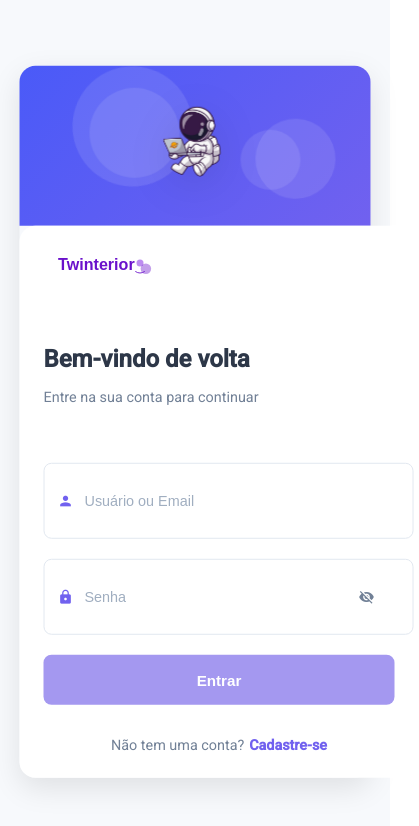
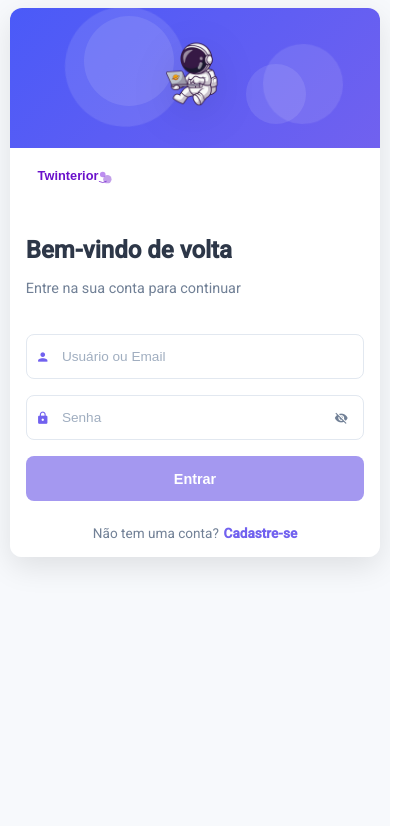
Before and after one commit to galvessantos/projeto-blog-aceleramaker-frontend1, an Angular app: page /#/login in a window 390 px wide. Shown: the top 826 px of the page, 419 px wide, since content can reach past the window. Built offline with nearby package versions, Linux system fonts and the light colour scheme.

Commit message:
feat(auth): improve login layout and responsivenes

```diff
--- a/src/app/features/auth/components/login/login.component.scss
+++ b/src/app/features/auth/components/login/login.component.scss
@@ -1,13 +1,20 @@
+*,
+*::before,
+*::after {
+  box-sizing: border-box;
+}
+
 :host {
   display: block;
   height: 100vh;
   width: 100%;
+  overflow-x: hidden;
 }
 
 .auth-container {
   display: flex;
   height: 100vh;
-  width: 100vw;
+  width: 100%;
   background-color: #f7f9fc;
   overflow: hidden;
 }
@@ -58,11 +65,6 @@
   }
 }
 
-.login-form-container {
-  width: 100%;
-  max-width: 400px;
-}
-
 .auth-header {
   margin-bottom: 2.5rem;
 
@@ -82,14 +84,6 @@
 
 .form-group {
   margin-bottom: 1.25rem;
-
-  label {
-    display: block;
-    margin-bottom: 0.5rem;
-    font-size: 0.875rem;
-    color: #4a5568;
-    font-weight: 500;
-  }
 }
 
 .input-container {
@@ -131,7 +125,7 @@
 }
 
 .auth-input {
-  width: 90%;
+  width: 100%;
   padding: 0.75rem 0.75rem 0.75rem 2.5rem;
   border: 1px solid #e2e8f0;
   border-radius: 8px;
@@ -140,6 +134,7 @@
   outline: none;
   transition: all 0.3s;
   height: 50px;
+  box-sizing: border-box;
 
   &:focus {
     border-color: #7161ef;
@@ -148,39 +143,6 @@
 
   &::placeholder {
     color: #a0aec0;
-  }
-}
-
-.auth-options {
-  display: flex;
-  justify-content: space-between;
-  align-items: center;
-  margin: 1rem 0 1.5rem;
-
-  .remember-me {
-    display: flex;
-    align-items: center;
-
-    input[type="checkbox"] {
-      margin-right: 0.5rem;
-      accent-color: #7161ef;
-    }
-
-    label {
-      font-size: 0.875rem;
-      color: #718096;
-    }
-  }
-
-  .forgot-password {
-    font-size: 0.875rem;
-    color: #7161ef;
-    text-decoration: none;
-    font-weight: 500;
-
-    &:hover {
-      text-decoration: underline;
-    }
   }
 }
 
@@ -319,8 +281,8 @@
 
 @media (max-width: 1200px) {
   .auth-content {
-    max-width: 90%;
-    max-height: 90%;
+    max-width: 95%;
+    max-height: 95%;
   }
 }
 
@@ -329,6 +291,12 @@
     flex-direction: column;
     height: auto;
     max-height: none;
+    position: relative;
+    transform: none;
+    top: auto;
+    left: auto;
+    margin: 1rem auto;
+    width: 95%;
   }
 
   .form-side,
@@ -339,43 +307,131 @@
 
   .form-side {
     order: 2;
-    padding: 2rem;
+    padding: 1.5rem;
   }
 
   .image-side {
     order: 1;
-    height: 200px;
+    height: 180px;
     border-radius: 16px 16px 0 0;
   }
 
   .auth-image {
-    max-width: 140px;
+    max-width: 120px;
   }
 
-  .login-form-container {
-    width: 100%;
-    max-width: 100%;
+  .auth-container {
+    align-items: flex-start;
+    overflow-y: auto;
+    height: auto;
+    min-height: 100vh;
   }
 }
 
 @media (max-width: 576px) {
-  .form-side {
-    padding: 1.5rem;
+  .auth-content {
+    margin: 0.5rem auto;
+    width: 98%;
+    border-radius: 12px;
   }
 
-  .auth-header h1 {
-    font-size: 1.5rem;
+  .form-side {
+    padding: 1rem;
+    border-radius: 0 0 12px 12px;
   }
 
-  .auth-header p {
+  .image-side {
+    height: 140px;
+    border-radius: 12px 12px 0 0;
+  }
+
+  .auth-image {
+    max-width: 90px;
+  }
+
+  .logo {
+    margin-bottom: 1.5rem;
+
+    img {
+      height: 28px;
+    }
+  }
+
+  .auth-header {
+    margin-bottom: 1.25rem;
+
+    h1 {
+      font-size: 1.5rem;
+      margin-bottom: 0.5rem;
+    }
+
+    p {
+      font-size: 0.9rem;
+    }
+  }
+
+  .form-group {
+    margin-bottom: 1rem;
+  }
+
+  .auth-input {
+    height: 45px;
+    font-size: 0.85rem;
+    padding: 0.5rem 0.5rem 0.5rem 2.2rem;
+  }
+
+  .input-icon {
+    left: 10px;
+
+    i {
+      font-size: 14px;
+    }
+  }
+
+  .toggle-password {
+    right: 10px;
+
+    i {
+      font-size: 14px;
+    }
+  }
+
+  .auth-button {
+    height: 45px;
     font-size: 0.9rem;
   }
 
+  .auth-footer {
+    margin-top: 1.5rem;
+
+    span, .auth-link {
+      font-size: 0.85rem;
+    }
+  }
+}
+
+@media (max-height: 600px) and (max-width: 992px) {
+  .auth-content {
+    margin: 0.5rem auto;
+  }
+
   .image-side {
-    height: 160px;
+    height: 120px;
   }
 
   .auth-image {
-    max-width: 100px;
+    max-width: 70px;
+  }
+
+  .logo {
+    margin-bottom: 1rem;
+  }
+
+  .auth-header {
+    margin-bottom: 1rem;
+  }
+
+  .form-group {
+    margin-bottom: 0.75rem;
   }
 }
--- a/src/app/features/auth/components/register/register.component.scss
+++ b/src/app/features/auth/components/register/register.component.scss
@@ -1,7 +1,14 @@
+*,
+*::before,
+*::after {
+  box-sizing: border-box;
+}
+
 :host {
   display: block;
   height: 100vh;
   width: 100%;
+  overflow-x: hidden;
 }
 
 .auth-container {
@@ -51,45 +58,33 @@
 
 .logo {
   margin-bottom: 2.5rem;
+}
 
-  svg, img {
+.logo svg,
+.logo img {
   height: 35px;
   width: auto;
-  }
-}
-
-.login-form-container {
-  width: 100%;
-  max-width: 400px;
 }
 
 .auth-header {
   margin-bottom: 2.5rem;
+}
 
-  h1 {
+.auth-header h1 {
   font-size: 2rem;
   font-weight: 700;
   color: #2d3748;
   margin-bottom: 0.75rem;
 }
 
-  p {
+.auth-header p {
   font-size: 1rem;
   color: #718096;
   line-height: 1.5;
 }
-}
 
 .form-group {
   margin-bottom: 1.25rem;
-
-  label {
-    display: block;
-    margin-bottom: 0.5rem;
-    font-size: 0.875rem;
-    color: #4a5568;
-    font-weight: 500;
-  }
 }
 
 .input-container {
@@ -106,10 +101,10 @@
   display: flex;
   align-items: center;
   justify-content: center;
+}
 
-  i {
+.input-icon i {
   font-size: 16px;
-  }
 }
 
 .toggle-password {
@@ -124,14 +119,14 @@
   display: flex;
   align-items: center;
   justify-content: center;
+}
 
-  i {
+.toggle-password i {
   font-size: 16px;
-  }
 }
 
 .auth-input {
-  width: 90%;
+  width: 100%;
   padding: 0.75rem 0.75rem 0.75rem 2.5rem;
   border: 1px solid #e2e8f0;
   border-radius: 8px;
@@ -140,48 +135,16 @@
   outline: none;
   transition: all 0.3s;
   height: 50px;
+  box-sizing: border-box;
+}
 
-  &:focus {
+.auth-input:focus {
   border-color: #7161ef;
   box-shadow: 0 0 0 3px rgba(113, 97, 239, 0.15);
 }
 
-  &::placeholder {
+.auth-input::placeholder {
   color: #a0aec0;
-  }
-}
-
-.auth-options {
-  display: flex;
-  justify-content: space-between;
-  align-items: center;
-  margin: 1rem 0 1.5rem;
-
-  .remember-me {
-    display: flex;
-    align-items: center;
-
-    input[type="checkbox"] {
-      margin-right: 0.5rem;
-      accent-color: #7161ef;
-    }
-
-    label {
-      font-size: 0.875rem;
-      color: #718096;
-    }
-  }
-
-  .forgot-password {
-    font-size: 0.875rem;
-    color: #7161ef;
-    text-decoration: none;
-    font-weight: 500;
-
-    &:hover {
-      text-decoration: underline;
-    }
-  }
 }
 
 .auth-actions {
@@ -200,16 +163,16 @@
   cursor: pointer;
   transition: all 0.3s;
   height: 50px;
+}
 
-  &:hover:not([disabled]) {
+.auth-button:hover:not([disabled]) {
   background-color: #5d4ce6;
   box-shadow: 0 4px 12px rgba(113, 97, 239, 0.25);
 }
 
-  &:disabled {
+.auth-button:disabled {
   background-color: #a498f0;
   cursor: not-allowed;
-  }
 }
 
 .spinner {
@@ -232,23 +195,23 @@
   display: flex;
   justify-content: center;
   margin-top: 2rem;
+}
 
-  span {
+.auth-footer span {
   color: #718096;
   margin-right: 0.3rem;
   font-size: 0.9rem;
 }
 
-  .auth-link {
+.auth-footer .auth-link {
   color: #7161ef;
   text-decoration: none;
   font-weight: 600;
   font-size: 0.9rem;
+}
 
-    &:hover {
+.auth-footer .auth-link:hover {
   text-decoration: underline;
-    }
-  }
 }
 
 .auth-image {
@@ -319,8 +282,8 @@
 
 @media (max-width: 1200px) {
   .auth-content {
-    max-width: 90%;
-    max-height: 90%;
+    max-width: 95%;
+    max-height: 95%;
   }
 }
 
@@ -329,53 +292,136 @@
     flex-direction: column;
     height: auto;
     max-height: none;
+    position: relative;
+    transform: none;
+    top: 0;
+    left: 0;
+    margin: 1rem auto;
+    width: 95%;
   }
-
   .form-side,
   .image-side {
     width: 100%;
     border-radius: 16px;
   }
-
   .form-side {
     order: 2;
-    padding: 2rem;
+    padding: 1.5rem;
   }
-
   .image-side {
     order: 1;
-    height: 200px;
+    height: 180px;
     border-radius: 16px 16px 0 0;
   }
-
+  .auth-container {
+    align-items: flex-start;
+    overflow-y: auto;
+    height: auto;
+    min-height: 100vh;
+    padding: 1rem 0;
+  }
   .auth-image {
-    max-width: 140px;
-  }
-
-  .login-form-container {
-    width: 100%;
-    max-width: 100%;
+    max-width: 120px;
   }
 }
 
 @media (max-width: 576px) {
+  .auth-content {
+    margin: 0.5rem auto;
+    width: 98%;
+    border-radius: 12px;
+  }
   .form-side {
-    padding: 1.5rem;
+    padding: 1rem;
+    border-radius: 0 0 12px 12px;
   }
-
+  .image-side {
+    height: 140px;
+    border-radius: 12px 12px 0 0;
+  }
+  .auth-image {
+    max-width: 90px;
+  }
+  .logo {
+    margin-bottom: 1.5rem;
+  }
+  .logo img {
+    height: 28px;
+  }
+  .auth-header {
+    margin-bottom: 1.25rem;
+  }
   .auth-header h1 {
     font-size: 1.5rem;
+    margin-bottom: 0.5rem;
   }
-
   .auth-header p {
     font-size: 0.9rem;
   }
-
-  .image-side {
-    height: 160px;
+  .form-group {
+    margin-bottom: 0.75rem;
+  }
+  .auth-input {
+    height: 45px;
+    font-size: 0.85rem;
+    padding: 0.5rem 0.5rem 0.5rem 2.2rem;
+  }
+  .input-icon {
+    left: 10px;
+  }
+  .input-icon i {
+    font-size: 14px;
+  }
+  .toggle-password {
+    right: 10px;
+  }
+  .toggle-password i {
+    font-size: 14px;
+  }
+  .auth-button {
+    height: 45px;
+    font-size: 0.9rem;
+  }
+  .auth-footer {
+    margin-top: 1.5rem;
+  }
+  .auth-footer span,
+  .auth-footer .auth-link {
+    font-size: 0.85rem;
+  }
 }
 
+@media (max-height: 700px) and (max-width: 992px) {
+  .auth-content {
+    margin: 0.5rem auto;
+  }
+  .image-side {
+    height: 120px;
+  }
   .auth-image {
-    max-width: 100px;
+    max-width: 70px;
+  }
+  .logo {
+    margin-bottom: 0.75rem;
+  }
+  .auth-header {
+    margin-bottom: 0.75rem;
+  }
+  .auth-header h1 {
+    font-size: 1.4rem;
+  }
+  .auth-header p {
+    font-size: 0.85rem;
+  }
+  .form-group {
+    margin-bottom: 0.6rem;
+  }
+  .auth-input {
+    height: 40px;
+    padding-top: 0.4rem;
+    padding-bottom: 0.4rem;
+  }
+  .auth-footer {
+    margin-top: 1rem;
   }
 }
```
Lines whose indentation alone changed are shown as unchanged.
